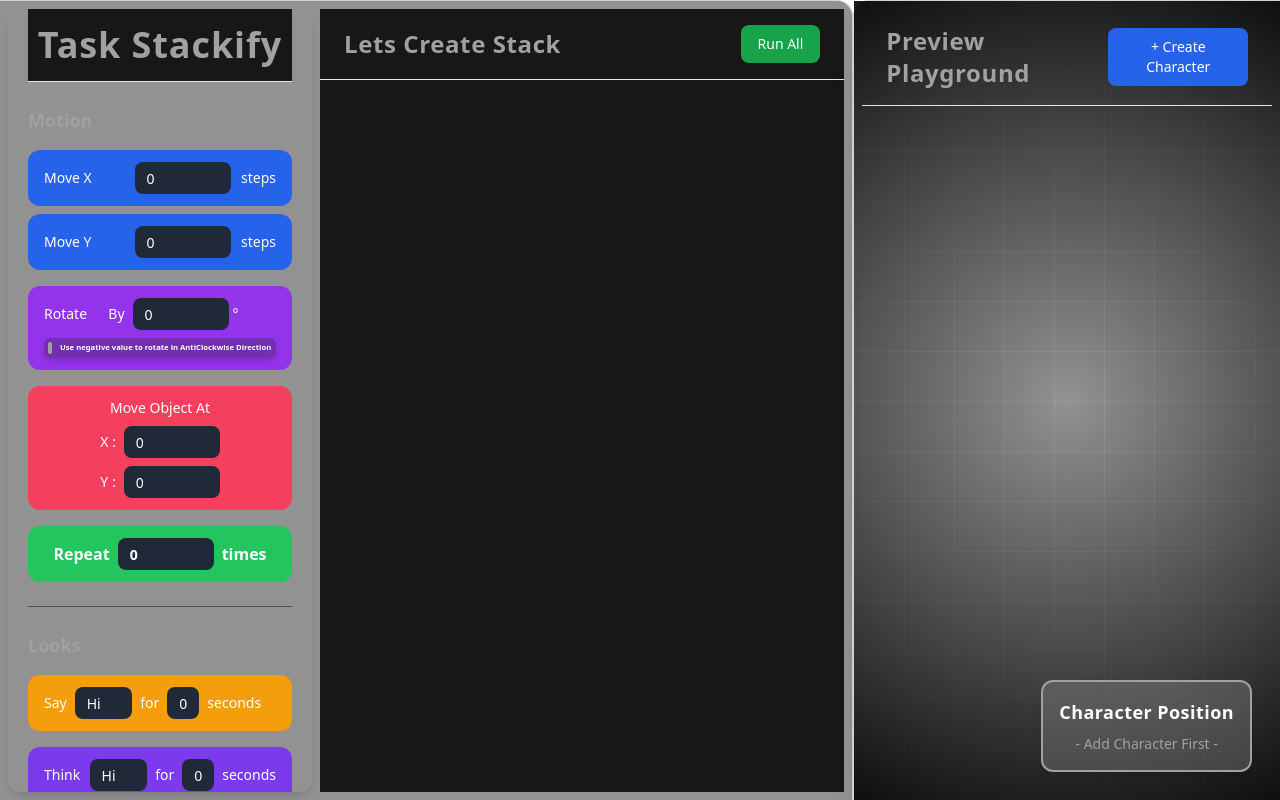
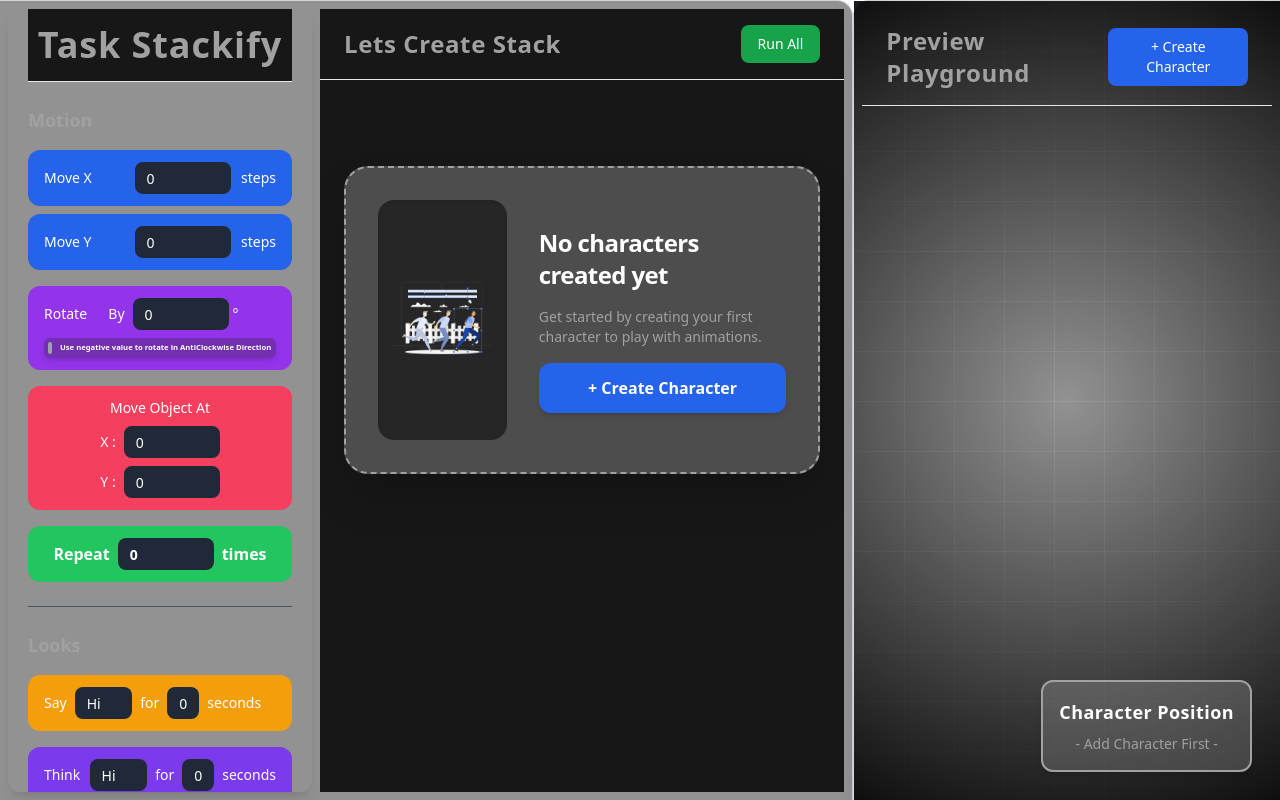
Before and after one commit to curious-keshav/task-stackify, a React (Vite) app: page / in a window 1280 px wide. Built offline with nearby package versions, Linux system fonts and the light colour scheme; some icons are missing.

Commit message:
Added fallback if no character are there

```diff
--- a/src/components/mainbar-area.jsx
+++ b/src/components/mainbar-area.jsx
@@ -9,7 +9,7 @@ import ThinkMessageForSeconds from './animations/looks/think-message-for-seconds
 import { v4 as uuidv4 } from "uuid";
 
 
-const MainbarArea = ({ sprites, onUpdateStack, onRunStack, runAllStacks, selectedSpriteId }) => {
+const MainbarArea = ({ sprites, onUpdateStack, onRunStack, runAllStacks, selectedSpriteId, setShowModal }) => {
 
   const spriteRefs = useRef({});
   const [dragInfo, setDragInfo] = useState(null);
@@ -62,6 +62,7 @@ const MainbarArea = ({ sprites, onUpdateStack, onRunStack, runAllStacks, selecte
   };
 
 
+
   const handleDragOver = (e) => {
     e.preventDefault();
   };
@@ -80,6 +81,39 @@ const MainbarArea = ({ sprites, onUpdateStack, onRunStack, runAllStacks, selecte
             </button>
           </div>
         </div>
+
+        {sprites?.length === 0 && (
+          <div className="p-6 flex justify-center items-center min-h-[60vh]">
+            <div className="bg-muted-foreground/40 p-8 rounded-3xl text-white gap-8 shadow-2xl flex flex-col sm:flex-row justify-center items-center w-full max-w-4xl border-2 border-dashed border-muted-foreground transition-all duration-300">
+
+              <div className="bg-muted rounded-2xl p-4 shadow-inner flex items-center justify-center w-[50%]">
+                <img
+                  src="animation.png"
+                  alt="Create character"
+                  className="h-52 w-52 object-contain"
+                />
+              </div>
+
+              <div className="text-center sm:text-left space-y-4">
+                <h3 className="text-2xl font-bold tracking-tight">
+                  No characters created yet
+                </h3>
+                <p className="text-muted-foreground text-sm">
+                  Get started by creating your first character to play with animations.
+                </p>
+                <button
+                  className="bg-blue-600 w-full text-white px-6 py-3 rounded-xl text-base font-semibold hover:bg-blue-700 transition-all duration-200 shadow-md"
+                  onClick={() => setShowModal(true)}
+                >
+                  + Create Character
+                </button>
+              </div>
+
+            </div>
+          </div>
+        )}
+
+
 
 
         <div className='p-8 grid grid-cols-2 gap-2'>
--- a/src/components/preview-area.jsx
+++ b/src/components/preview-area.jsx
@@ -51,6 +51,7 @@ const PreviewArea = ({ sprites, onPositionChange, tooltipMessages, onSpriteClick
                 position: "absolute",
                 left: `${sprite.position.x}px`,
                 top: `${sprite.position.y}px`,
+                transform: `rotate(${sprite?.angle}deg)`,
                 cursor: "grab",
                 width: "95px",
                 height: "100px",
--- a/src/pages/main-page.jsx
+++ b/src/pages/main-page.jsx
@@ -14,24 +14,38 @@ function MainPage() {
   const [showModal, setShowModal] = useState(false);
   const [selectedSpriteId, setSelectedSpriteId] = useState(null);
   const [isThinking, setIsThinking] = useState([]);
+  console.log(sprites, "hello")
 
   const runStack = async (blocks, spriteId) => {
     for (const block of blocks) {
       const { type, props } = block;
+      console.log(type, props, "keshav")
 
       switch (type) {
         case "MOVE_X":
-          await moveBy(spriteId,Number(props?.value || 10), 0);
+          await moveBy(spriteId, Number(props?.value || 10), 0);
           break;
         case "MOVE_Y":
-          await moveBy(spriteId,0, Number(props?.value || 10));
+          await moveBy(spriteId, 0, Number(props?.value || 10));
           break;
         case "GO_TO":
           setSprites((prev) => prev.map((s) => (s.id === spriteId ? { ...s, position: { x: props?.x ?? 0, y: props?.y ?? 0 } } : s)));
           await delay(500);
           break;
         case "TURN_DEGREES":
-          // setSpritePosition((prev) => ({ ...prev, angle: props?.degrees ?? 0 }));
+          // setSprites((prev) =>
+          //   prev.map((s) =>
+          //     s.id === spriteId
+          //       ? {
+          //         ...s,
+          //         angle:
+          //           Number(props?.degree ?? 0) +
+          //           Number(s?.angle ?? 0),
+          //       }
+          //       : s
+          //   )
+          // );
+          setSprites((prev) => prev.map((s) => (s.id === spriteId ? { ...s, angle: props?.degrees ?? 0 } : s)));
           await delay(500);
           break;
 
@@ -80,7 +94,7 @@ function MainPage() {
         );
 
         if (collided) {
-          console.log( spriteId,"Hero Feature Collision between:", collided.id);
+          console.log(spriteId, "Hero Feature Collision between:", collided.id);
           return updatedSprites.map((s) => {
             if (s.id === spriteId) return { ...s, stack: collided.stack };
             if (s.id === collided.id) return { ...s, stack: current.stack };
@@ -159,6 +173,7 @@ function MainPage() {
             onUpdateStack={updateSpriteStack}
             onRunStack={runStack}
             selectedSpriteId={selectedSpriteId}
+            setShowModal={setShowModal}
           />
         </div>
 
```
Also changed, not shown: public/animation.png (added).
